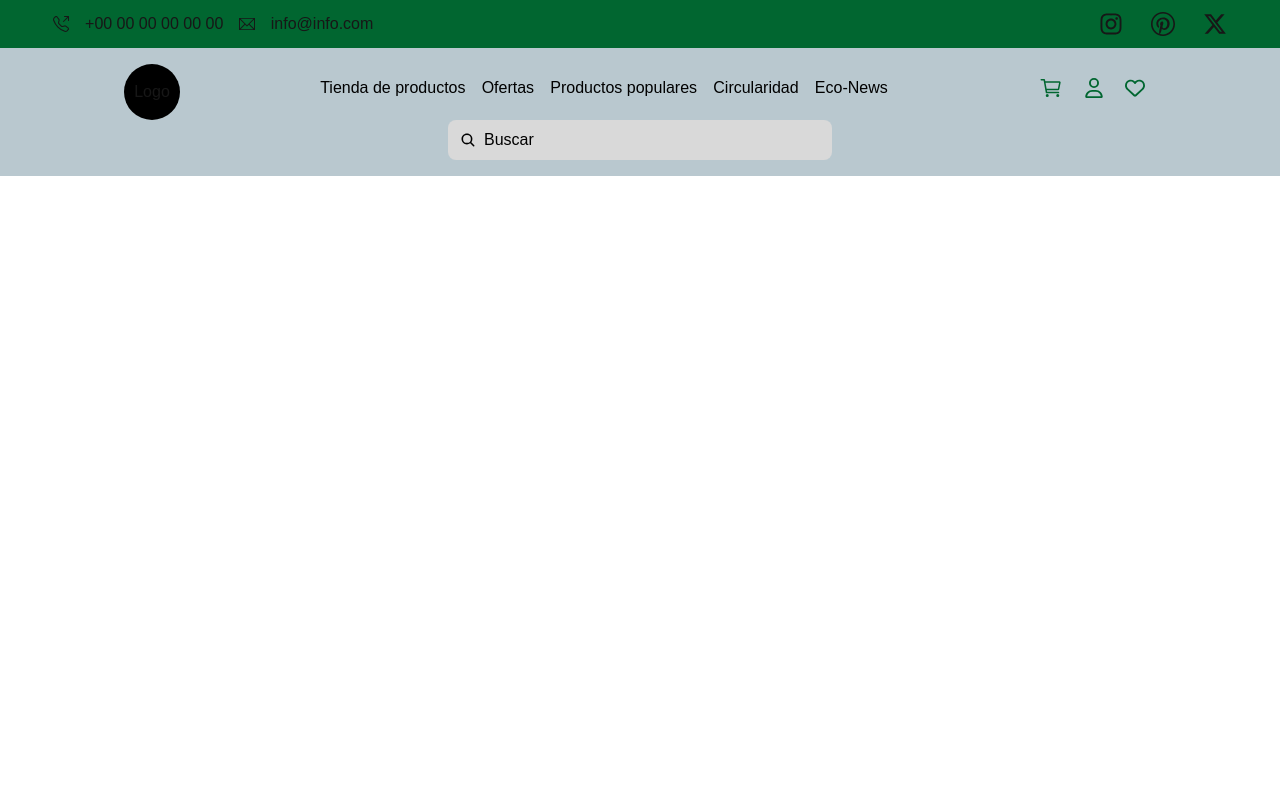
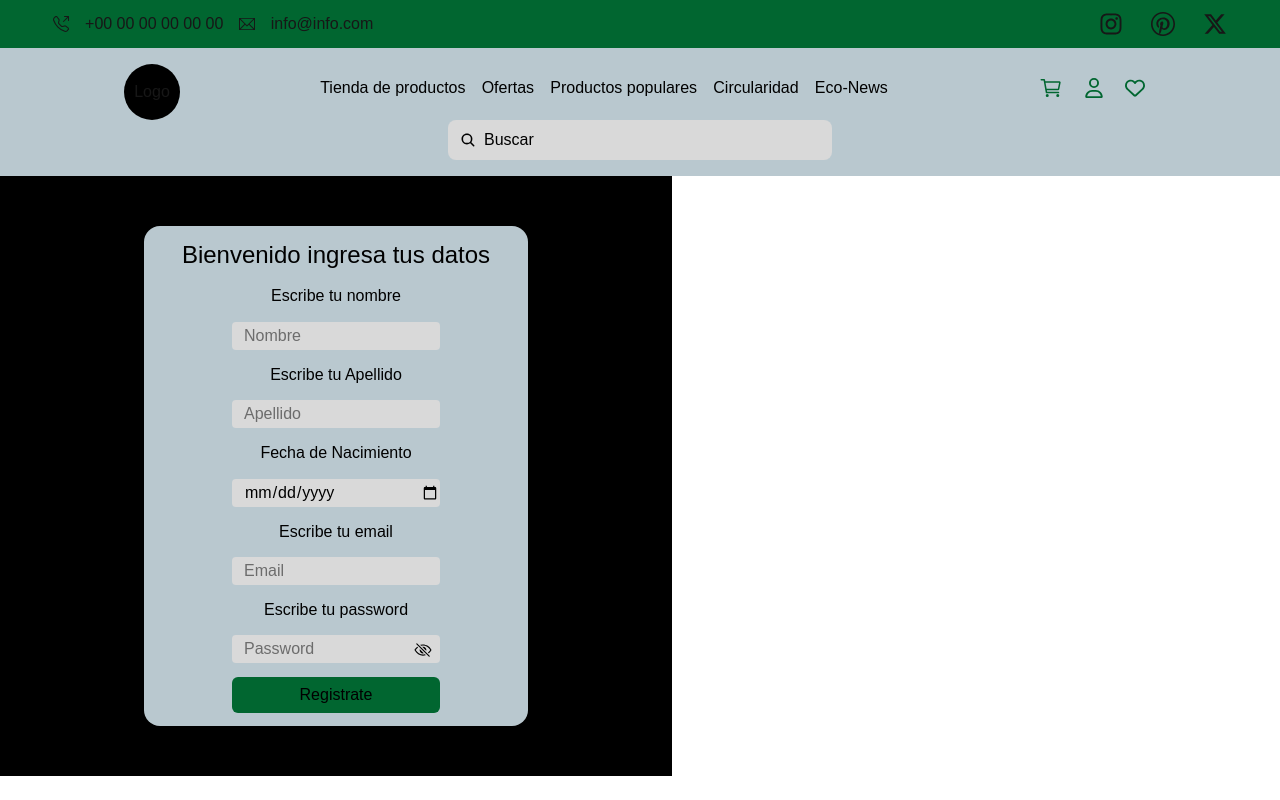
Before and after one commit to No-Country-simulation/S11-25-Equipo-54-WebApp, a Next.js app in the folder frontend/: page / in a window 1280 px wide. Built offline with nearby package versions, Linux system fonts and the light colour scheme.

Commit message:
feat: add Register component

```diff
--- a/frontend/src/app/components/login/Login.tsx
+++ b/frontend/src/app/components/login/Login.tsx
@@ -3,16 +3,16 @@ const Login = () => {
     <div className="w-2xl h-96 flex justify-center items-center bg-black">
       <form className="w-96 h-80 flex flex-col justify-evenly items-center  bg-header-blue text-black rounded-2xl">
         <h2 className="text-2xl">Ingresa tus datos</h2>
-        <label htmlFor="name">Escribe tu nombre</label>
+        <label htmlFor="login_name">Escribe tu nombre</label>
         <input
-          id="name"
+          id="login_name"
           type="text"
           placeholder="Nombre"
           className="w-52 h-7 placeholder:pl-3 rounded-sm bg-primary-white"
         />
-        <label htmlFor="email">Escribe tu email</label>
+        <label htmlFor="login_email">Escribe tu email</label>
         <input
-          id="email"
+          id="login_email"
           type="text"
           placeholder="Email"
           className="w-52 h-7 placeholder:pl-3 rounded-sm bg-primary-white"
@@ -20,6 +20,7 @@ const Login = () => {
         <button className="w-52 h-9 rounded-md bg-primary-green">
           Ingresar
         </button>
+        <p>Si no tienes cuenta Registrate aqui</p>
       </form>
     </div>
   );
--- /dev/null
+++ b/frontend/src/app/components/register/Register.tsx
@@ -0,0 +1,127 @@
+"use client";
+
+import { useState } from "react";
+import { IoEyeOffOutline } from "react-icons/io5";
+import { IoEyeOutline } from "react-icons/io5";
+
+interface IForm {
+  name: string;
+  last_name: string;
+  birth_date: string;
+  email: string;
+  password: string;
+}
+
+const Register = () => {
+  const InitialForm: IForm = {
+    name: "",
+    last_name: "",
+    birth_date: "",
+    email: "",
+    password: "",
+  };
+
+  const [formData, setFormData] = useState<IForm>(InitialForm);
+  const [isVisiblePassword, setIsVisiblePassword] = useState(false);
+
+  const handleVisiblePassword = () => {
+    setIsVisiblePassword((prev) => !prev);
+  };
+
+  const handleInputChange = (e: React.ChangeEvent<HTMLInputElement>) => {
+    const { name, value } = e.target;
+
+    setFormData({
+      ...formData,
+      [name]: value.trimStart(),
+    });
+  };
+
+  const handleSubmit = (e: React.FormEvent<HTMLFormElement>) => {
+    e.preventDefault();
+
+    if (Object.values(formData).some((v) => v === "")) {
+      console.log("completa todos los datos");
+      return;
+    }
+    console.log(formData);
+  };
+
+  return (
+    <div className="w-2xl h-[600px] flex justify-center items-center bg-black">
+      <form
+        className="w-96 h-[500px] flex flex-col justify-evenly items-center  bg-header-blue text-black rounded-2xl"
+        onSubmit={handleSubmit}>
+        <h2 className="text-2xl">Bienvenido ingresa tus datos</h2>
+        <label htmlFor="register_name">Escribe tu nombre</label>
+        <input
+          id="register_name"
+          name="name"
+          value={formData.name}
+          type="text"
+          placeholder="Nombre"
+          className="w-52 h-7 pl-3 rounded-sm bg-primary-white"
+          onChange={handleInputChange}
+        />
+        <label htmlFor="register_last_name">Escribe tu Apellido</label>
+        <input
+          id="register_last_name"
+          name="last_name"
+          value={formData.last_name}
+          type="text"
+          placeholder="Apellido"
+          className="w-52 h-7 pl-3 rounded-sm bg-primary-white"
+          onChange={handleInputChange}
+        />
+        <label htmlFor="register_birt_date">Fecha de Nacimiento</label>
+        <input
+          id="register_birth_date"
+          name="birth_date"
+          value={formData.birth_date}
+          type="date"
+          className="w-52 h-7 pl-3 rounded-sm bg-primary-white"
+          onChange={handleInputChange}
+        />
+        <label htmlFor="register_email">Escribe tu email</label>
+        <input
+          id="register_email"
+          name="email"
+          value={formData.email}
+          type="text"
+          placeholder="Email"
+          className="w-52 h-7 pl-3 rounded-sm bg-primary-white"
+          onChange={handleInputChange}
+        />
+        <label htmlFor="register_password">Escribe tu password</label>
+        <div className="relative">
+          <input
+            id="register_password"
+            name="password"
+            autoComplete="false"
+            value={formData.password}
+            type={!isVisiblePassword ? "password" : "text"}
+            placeholder="Password"
+            className="w-52 h-7 pl-3 rounded-sm bg-primary-white"
+            onChange={handleInputChange}
+          />
+
+          {!isVisiblePassword ? (
+            <IoEyeOffOutline
+              className="absolute text-lg right-2 top-1/5 "
+              onClick={handleVisiblePassword}
+            />
+          ) : (
+            <IoEyeOutline
+              className="absolute text-lg right-2 top-1/5 "
+              onClick={handleVisiblePassword}
+            />
+          )}
+        </div>
+        <button className="w-52 h-9 rounded-md bg-primary-green">
+          Registrate
+        </button>
+      </form>
+    </div>
+  );
+};
+export default Register;
--- a/frontend/src/app/page.tsx
+++ b/frontend/src/app/page.tsx
@@ -2,11 +2,13 @@
 
 import Header from "./components/header/Header";
 import "../../src/styles/globals.css";
+import Register from "./components/register/Register";
 
 export default function Home() {
   return (
     <div>
       <Header />
+      <Register />
     </div>
   );
 }
```
